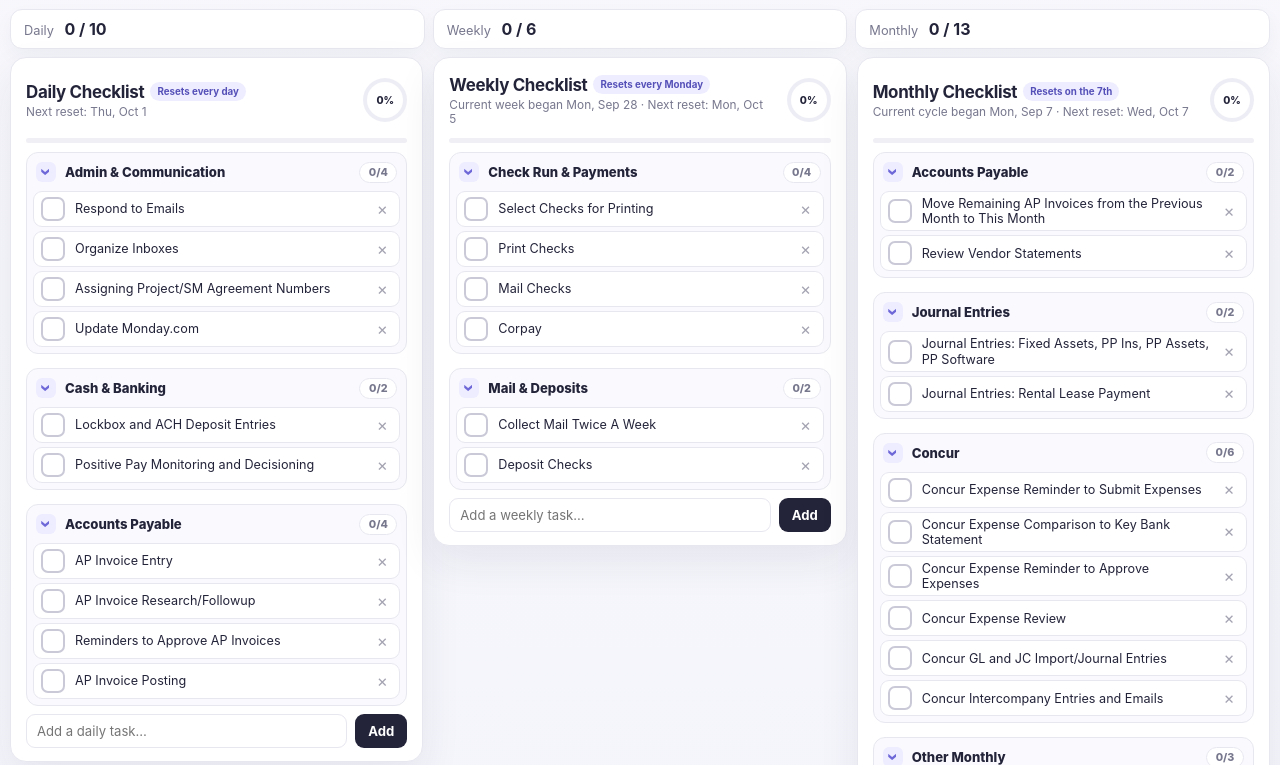
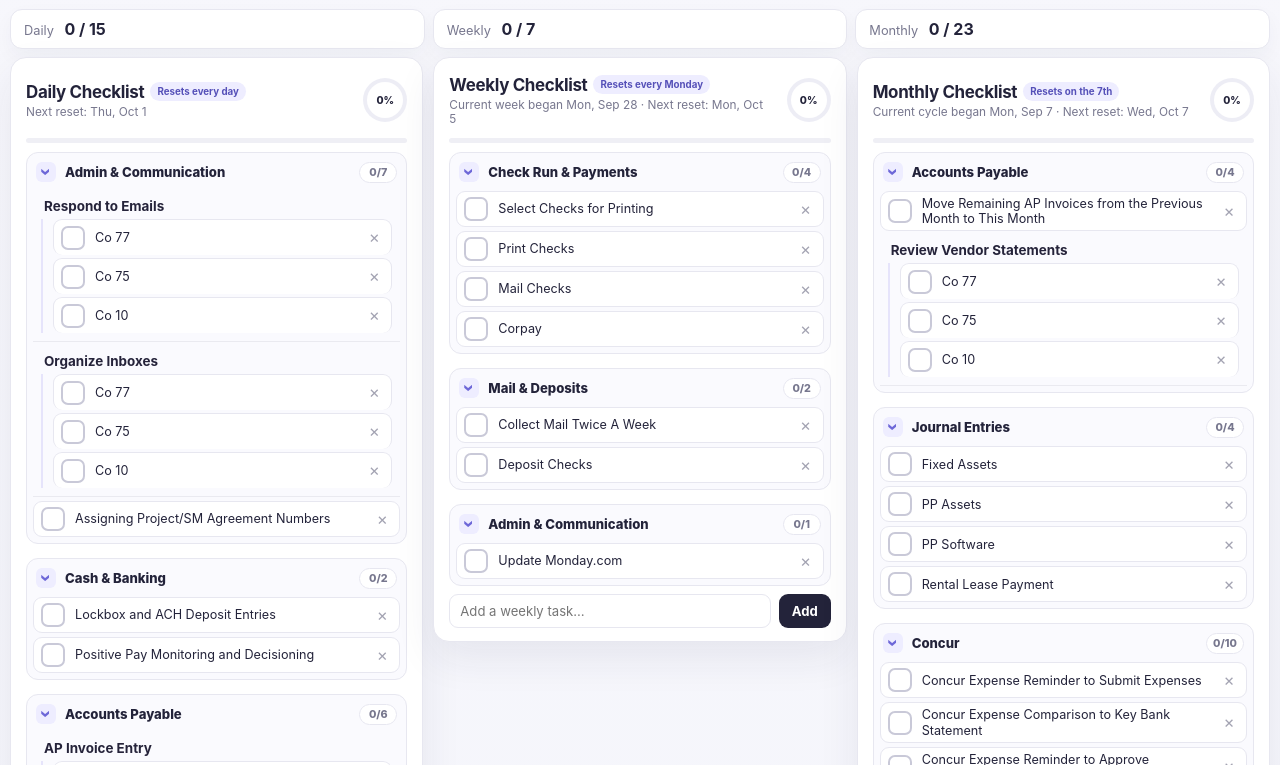
Before and after one commit to baileyj2813/Work-Checklists, a plain HTML site: page index.html in a window 1280 px wide. Shown: the part 102-867 px from the top of the page. Drawn offline with Linux system fonts and the light colour scheme.

Commit message:
Add files via upload

```diff
--- /dev/null
+++ b/app-v7.js
@@ -0,0 +1,108 @@
+const STORAGE_KEY = "workdayChecklist_v7";
+const LEGACY_STORAGE_KEYS = ["workdayChecklist_v6", "workdayChecklist_v5", "workdayChecklist_v4", "workdayChecklist_v3", "workdayChecklist_v2"];
+
+const DEFAULTS = {
+  daily: [
+    ["Admin & Communication", "Respond to Emails", "Co 77"],
+    ["Admin & Communication", "Respond to Emails", "Co 75"],
+    ["Admin & Communication", "Respond to Emails", "Co 10"],
+    ["Admin & Communication", "Organize Inboxes", "Co 77"],
+    ["Admin & Communication", "Organize Inboxes", "Co 75"],
+    ["Admin & Communication", "Organize Inboxes", "Co 10"],
+    ["Admin & Communication", null, "Assigning Project/SM Agreement Numbers"],
+    ["Cash & Banking", null, "Lockbox and ACH Deposit Entries"],
+    ["Cash & Banking", null, "Positive Pay Monitoring and Decisioning"],
+    ["Accounts Payable", "AP Invoice Entry", "Co 77"],
+    ["Accounts Payable", "AP Invoice Entry", "Co 75"],
+    ["Accounts Payable", "AP Invoice Entry", "Co 10"],
+    ["Accounts Payable", null, "AP Invoice Research/Followup"],
+    ["Accounts Payable", null, "Reminders to Approve AP Invoices"],
+    ["Accounts Payable", null, "AP Invoice Posting"]
+  ],
+  weekly: [
+    ["Check Run & Payments", null, "Select Checks for Printing"],
+    ["Check Run & Payments", null, "Print Checks"],
+    ["Check Run & Payments", null, "Mail Checks"],
+    ["Check Run & Payments", null, "Corpay"],
+    ["Mail & Deposits", null, "Collect Mail Twice A Week"],
+    ["Mail & Deposits", null, "Deposit Checks"],
+    ["Admin & Communication", null, "Update Monday.com"]
+  ],
+  monthly: [
+    ["Accounts Payable", null, "Move Remaining AP Invoices from the Previous Month to This Month"],
+    ["Accounts Payable", "Review Vendor Statements", "Co 77"],
+    ["Accounts Payable", "Review Vendor Statements", "Co 75"],
+    ["Accounts Payable", "Review Vendor Statements", "Co 10"],
+    ["Journal Entries", null, "Fixed Assets"],
+    ["Journal Entries", null, "PP Assets"],
+    ["Journal Entries", null, "PP Software"],
+    ["Journal Entries", null, "Rental Lease Payment"],
+    ["Concur", null, "Concur Expense Reminder to Submit Expenses"],
+    ["Concur", null, "Concur Expense Comparison to Key Bank Statement"],
+    ["Concur", null, "Concur Expense Reminder to Approve Expenses"],
+    ["Concur", "Concur Expense Review", "Co 77"],
+    ["Concur", "Concur Expense Review", "Co 75"],
+    ["Concur", "Concur Expense Review", "Co 10"],
+    ["Concur", "Concur GL and JC Import/Journal Entries", "Co 77"],
+    ["Concur", "Concur GL and JC Import/Journal Entries", "Co 75"],
+    ["Concur", "Concur GL and JC Import/Journal Entries", "Co 10"],
+    ["Concur", null, "Concur Intercompany Entries and Emails"],
+    ["Other Monthly", "Bambora", "Co 77"],
+    ["Other Monthly", "Bambora", "Co 75"],
+    ["Other Monthly", "Bambora", "Co 10"],
+    ["Other Monthly", null, "Enterprise FM Lease Payment"],
+    ["Other Monthly", null, "Nvoice Credit Entry"]
+  ]
+};
+
+function newId(){return (globalThis.crypto&&crypto.randomUUID)?crypto.randomUUID():`${Date.now()}-${Math.random()}`}
+function makeItems(section){return DEFAULTS[section].map(([group,parent,text])=>({id:newId(),group,parent,text,completed:false}))}
+function createDefaultState(){return{sections:{daily:{items:makeItems("daily"),cycleId:null},weekly:{items:makeItems("weekly"),cycleId:null},monthly:{items:makeItems("monthly"),cycleId:null}}}}
+function norm(v){return String(v||"").trim().toLowerCase().replace(/\s+/g," ")}
+function normalizeSection(section){return{items:Array.isArray(section?.items)?section.items.map(i=>({id:i.id||newId(),group:i.group||"Other",parent:i.parent||null,text:String(i.text||""),completed:Boolean(i.completed)})).filter(i=>i.text.trim()):[],cycleId:section?.cycleId||null}}
+function loadLegacy(){for(const key of LEGACY_STORAGE_KEYS){try{const x=JSON.parse(localStorage.getItem(key));if(x?.sections)return{sections:{daily:normalizeSection(x.sections.daily),weekly:normalizeSection(x.sections.weekly),monthly:normalizeSection(x.sections.monthly)}}}catch{}}return null}
+function loadState(){try{const x=JSON.parse(localStorage.getItem(STORAGE_KEY));if(x?.sections)return{sections:{daily:normalizeSection(x.sections.daily),weekly:normalizeSection(x.sections.weekly),monthly:normalizeSection(x.sections.monthly)}}}catch{}return loadLegacy()||createDefaultState()}
+let state=loadState();
+
+// V7 migration: enforce the requested workflow while preserving completion where possible.
+(function reconcileV7(){
+  const old={};
+  for(const sectionName of ["daily","weekly","monthly"]){for(const i of state.sections[sectionName].items){old[`${sectionName}|${norm(i.parent)}|${norm(i.text)}`]=i.completed;old[`${sectionName}||${norm(i.text)}`]??=i.completed}}
+  function completed(section,parent,text){
+    const exact=old[`${section}|${norm(parent)}|${norm(text)}`]; if(exact!==undefined)return exact;
+    // New company subtasks inherit the old parent task's completion state when migrating.
+    if(parent){const prior=old[`${section}||${norm(parent)}`]; if(prior!==undefined)return prior;}
+    // Monday.com moved from Daily to Weekly.
+    if(section==="weekly"&&norm(text)==="update monday.com") return old[`daily||update monday.com`]||old[`monthly||update monday.com`]||false;
+    return false;
+  }
+  for(const sectionName of ["daily","weekly","monthly"]){
+    const cycleId=state.sections[sectionName]?.cycleId||null;
+    state.sections[sectionName]={cycleId,items:DEFAULTS[sectionName].map(([group,parent,text])=>({id:newId(),group,parent,text,completed:completed(sectionName,parent,text)}))};
+  }
+  localStorage.setItem(STORAGE_KEY,JSON.stringify(state));
+})();
+
+const openGroups=new Set();
+function saveState(){localStorage.setItem(STORAGE_KEY,JSON.stringify(state))}
+function dateKey(d){return `${d.getFullYear()}-${String(d.getMonth()+1).padStart(2,"0")}-${String(d.getDate()).padStart(2,"0")}`}
+function getMonday(date){const d=new Date(date.getFullYear(),date.getMonth(),date.getDate());const day=d.getDay();d.setDate(d.getDate()+(day===0?-6:1-day));return d}
+function getMonthlyCycleStart(date){const d=new Date(date.getFullYear(),date.getMonth(),7);if(date.getDate()<7)d.setMonth(d.getMonth()-1);return d}
+function getCycleId(s,n=new Date()){if(s==="daily")return dateKey(n);if(s==="weekly")return dateKey(getMonday(n));return dateKey(getMonthlyCycleStart(n))}
+function resetIfNeeded(s){const sec=state.sections[s],id=getCycleId(s);if(sec.cycleId!==id){sec.items=sec.items.map(i=>({...i,completed:false}));sec.cycleId=id}}
+function runResetChecks(){["daily","weekly","monthly"].forEach(resetIfNeeded);saveState()}
+function nextDailyReset(n=new Date()){return new Date(n.getFullYear(),n.getMonth(),n.getDate()+1)}
+function nextMonday(n=new Date()){const d=new Date(n.getFullYear(),n.getMonth(),n.getDate()),day=d.getDay();let days=day===0?1:8-day;if(day===1)days=7;d.setDate(d.getDate()+days);return d}
+function nextMonthlyReset(n=new Date()){const d=new Date(n.getFullYear(),n.getMonth(),7);if(n.getDate()>=7)d.setMonth(d.getMonth()+1);return d}
+function fmtDate(d){return d.toLocaleDateString(undefined,{weekday:"short",month:"short",day:"numeric"})}
+function renderHeader(){const n=new Date();document.getElementById("todayLabel").textContent=n.toLocaleDateString(undefined,{weekday:"long"});document.getElementById("todayDate").textContent=n.toLocaleDateString(undefined,{month:"long",day:"numeric",year:"numeric"});document.getElementById("dailyResetText").textContent=`Next reset: ${fmtDate(nextDailyReset(n))}`;document.getElementById("weeklyResetText").textContent=`Current week began ${fmtDate(getMonday(n))} · Next reset: ${fmtDate(nextMonday(n))}`;document.getElementById("monthlyResetText").textContent=`Current cycle began ${fmtDate(getMonthlyCycleStart(n))} · Next reset: ${fmtDate(nextMonthlyReset(n))}`}
+function updateProgress(s){const items=state.sections[s].items,c=items.filter(i=>i.completed).length,t=items.length,p=t?Math.round(c/t*100):0;document.getElementById(`${s}Overview`).textContent=`${c} / ${t}`;document.getElementById(`${s}Progress`).style.width=`${p}%`;const ring=document.getElementById(`${s}Ring`);ring.style.background=`conic-gradient(var(--accent) ${p}%, #ededf5 ${p}%)`;ring.querySelector("span").textContent=`${p}%`}
+function updateGroupProgress(el,items){const c=items.filter(i=>i.completed).length,t=items.length;el.querySelector(".group-count").textContent=`${c}/${t}`;el.classList.toggle("group-complete",t>0&&c===t)}
+function createItemRow(section,item,groupEl,groupItems){const f=document.getElementById("itemTemplate").content.cloneNode(true),row=f.querySelector(".check-item"),btn=f.querySelector(".check-button"),txt=f.querySelector(".item-text"),del=f.querySelector(".delete-button");txt.textContent=item.text;row.classList.toggle("completed",item.completed);btn.setAttribute("aria-pressed",String(item.completed));btn.addEventListener("click",e=>{e.preventDefault();e.stopPropagation();item.completed=!item.completed;row.classList.toggle("completed",item.completed);btn.setAttribute("aria-pressed",String(item.completed));saveState();updateProgress(section);updateGroupProgress(groupEl,groupItems)});del.addEventListener("click",e=>{e.preventDefault();e.stopPropagation();state.sections[section].items=state.sections[section].items.filter(x=>x.id!==item.id);saveState();renderSection(section)});return f}
+function escapeHtml(v){return String(v).replaceAll("&","&amp;").replaceAll("<","&lt;").replaceAll(">","&gt;").replaceAll('"',"&quot;").replaceAll("'","&#039;")}
+function renderSection(section){const sec=state.sections[section],list=document.getElementById(`${section}List`);list.innerHTML="";const groups=new Map();sec.items.forEach(i=>{if(!groups.has(i.group))groups.set(i.group,[]);groups.get(i.group).push(i)});groups.forEach((items,name)=>{const key=`${section}:${name}`,details=document.createElement("details");details.className="task-group";if(!openGroups.has(`${key}:seen`)||openGroups.has(key))details.open=true;openGroups.add(`${key}:seen`);if(details.open)openGroups.add(key);const summary=document.createElement("summary");summary.innerHTML=`<span class="group-title">${escapeHtml(name)}</span><span class="group-count"></span>`;details.appendChild(summary);const body=document.createElement("div");body.className="group-items";
+    let idx=0; while(idx<items.length){const item=items[idx];if(item.parent){const parent=item.parent,block=document.createElement("div");block.className="parent-task-block";const title=document.createElement("div");title.className="parent-task-title";title.textContent=parent;block.appendChild(title);const subs=document.createElement("div");subs.className="subtask-list";while(idx<items.length&&items[idx].parent===parent){subs.appendChild(createItemRow(section,items[idx],details,items));idx++}block.appendChild(subs);body.appendChild(block)}else{body.appendChild(createItemRow(section,item,details,items));idx++}}
+    details.appendChild(body);details.addEventListener("toggle",()=>details.open?openGroups.add(key):openGroups.delete(key));updateGroupProgress(details,items);list.appendChild(details)});updateProgress(section)}
+function renderAll(){runResetChecks();renderHeader();["daily","weekly","monthly"].forEach(renderSection)}
+document.querySelectorAll(".add-form").forEach(form=>form.addEventListener("submit",e=>{e.preventDefault();const section=form.dataset.add,input=form.querySelector("input"),text=input.value.trim();if(!text)return;state.sections[section].items.push({id:newId(),group:"Other",parent:null,text,completed:false});input.value="";openGroups.add(`${section}:Other`);openGroups.add(`${section}:Other:seen`);saveState();renderSection(section)}));
+renderAll();setInterval(()=>{const before=JSON.stringify(state);runResetChecks();if(JSON.stringify(state)!==before)renderAll();else renderHeader()},60000);
--- a/index.html
+++ b/index.html
@@ -5,13 +5,13 @@
   <meta name="viewport" content="width=device-width, initial-scale=1.0" />
   <meta name="theme-color" content="#6d67d8" />
   <title>Workday Checklist</title>
-  <link rel="stylesheet" href="styles-v5.css?v=dashboard-v5" />
+  <link rel="stylesheet" href="styles-v7.css?v=dashboard-v7" />
 </head>
 <body>
   <main class="app-shell">
     <header class="hero">
       <div>
-        <p class="eyebrow">WORK ROUTINES · DASHBOARD V5</p>
+        <p class="eyebrow">WORK ROUTINES · DASHBOARD V7</p>
         <h1>Workday Checklist</h1>
         <p class="subtitle">Stay on top of the recurring work without having to remember what resets when.</p>
       </div>
@@ -111,6 +111,6 @@
     </div>
   </template>
 
-  <script src="app-v5.js?v=dashboard-v5"></script>
+  <script src="app-v7.js?v=dashboard-v7"></script>
 </body>
 </html>
--- /dev/null
+++ b/styles-v7.css
@@ -0,0 +1,533 @@
+:root {
+  --bg: #f4f5fb;
+  --card: #ffffff;
+  --ink: #23233a;
+  --muted: #77778e;
+  --accent: #6d67d8;
+  --accent-2: #8b85ef;
+  --accent-soft: #eeedff;
+  --border: #e7e7f0;
+  --danger: #a95465;
+  --shadow: 0 16px 40px rgba(38, 39, 73, 0.08);
+}
+
+* { box-sizing: border-box; }
+
+body {
+  margin: 0;
+  min-height: 100vh;
+  background: linear-gradient(180deg, #f7f7fc 0%, var(--bg) 100%);
+  color: var(--ink);
+  font-family: Inter, ui-sans-serif, system-ui, -apple-system, BlinkMacSystemFont, "Segoe UI", sans-serif;
+}
+
+button, input { font: inherit; }
+
+.app-shell {
+  width: min(920px, calc(100% - 28px));
+  margin: 0 auto;
+  padding: 34px 0 50px;
+}
+
+.hero {
+  display: flex;
+  justify-content: space-between;
+  gap: 24px;
+  align-items: end;
+  margin-bottom: 22px;
+}
+
+.eyebrow {
+  margin: 0 0 6px;
+  color: var(--accent);
+  font-weight: 800;
+  font-size: 0.76rem;
+  letter-spacing: 0.16em;
+}
+
+h1 { margin: 0; font-size: clamp(2rem, 5vw, 3.1rem); line-height: 1; letter-spacing: -0.045em; }
+.subtitle { max-width: 610px; margin: 12px 0 0; color: var(--muted); font-size: 1rem; line-height: 1.55; }
+
+.date-card {
+  flex: 0 0 auto;
+  min-width: 150px;
+  padding: 14px 16px;
+  border: 1px solid var(--border);
+  border-radius: 16px;
+  background: rgba(255,255,255,0.75);
+  text-align: right;
+}
+.date-card span { display: block; color: var(--muted); font-size: .78rem; text-transform: uppercase; letter-spacing: .1em; }
+.date-card strong { display: block; margin-top: 3px; font-size: 1rem; }
+
+.overview {
+  display: grid;
+  grid-template-columns: repeat(3, 1fr);
+  gap: 12px;
+  margin-bottom: 14px;
+}
+.overview-card {
+  padding: 16px 18px;
+  background: var(--card);
+  border: 1px solid var(--border);
+  border-radius: 16px;
+  box-shadow: 0 8px 20px rgba(38,39,73,.04);
+}
+.overview-card span { display: block; color: var(--muted); font-size: .8rem; }
+.overview-card strong { display: block; margin-top: 4px; font-size: 1.3rem; }
+
+.checklist-card {
+  background: var(--card);
+  border: 1px solid var(--border);
+  border-radius: 22px;
+  box-shadow: var(--shadow);
+  padding: 22px;
+  margin: 14px 0;
+}
+
+.section-heading { display: flex; justify-content: space-between; gap: 16px; align-items: center; }
+.title-row { display: flex; gap: 10px; flex-wrap: wrap; align-items: center; }
+h2 { margin: 0; font-size: 1.35rem; letter-spacing: -0.02em; }
+.reset-pill { padding: 6px 9px; border-radius: 999px; background: var(--accent-soft); color: #5550b8; font-size: .72rem; font-weight: 750; }
+.reset-detail { margin: 6px 0 0; color: var(--muted); font-size: .82rem; }
+
+.progress-ring {
+  width: 58px;
+  height: 58px;
+  border-radius: 50%;
+  display: grid;
+  place-items: center;
+  background: conic-gradient(var(--accent) 0%, #ededf5 0%);
+  position: relative;
+  flex: 0 0 auto;
+}
+.progress-ring::after { content: ""; position: absolute; inset: 5px; border-radius: inherit; background: white; }
+.progress-ring span { z-index: 1; font-size: .72rem; font-weight: 800; }
+
+.progress-track { height: 7px; margin: 17px 0 14px; background: #efeff5; border-radius: 999px; overflow: hidden; }
+.progress-fill { width: 0; height: 100%; background: linear-gradient(90deg, var(--accent), var(--accent-2)); border-radius: inherit; transition: width .22s ease; }
+
+.item-list { display: grid; gap: 9px; }
+.empty-state { padding: 20px 4px 9px; color: var(--muted); text-align: center; font-size: .9rem; }
+
+.check-item {
+  display: grid;
+  grid-template-columns: 34px 1fr 30px;
+  gap: 10px;
+  align-items: center;
+  min-height: 50px;
+  padding: 8px 8px 8px 10px;
+  border: 1px solid var(--border);
+  border-radius: 14px;
+  background: #fcfcfe;
+  transition: .18s ease;
+}
+.check-item.completed { background: var(--accent-soft); border-color: #d8d5fb; }
+.check-item.completed .item-text { color: #5a5780; text-decoration: line-through; text-decoration-thickness: 1.5px; }
+
+.check-button {
+  width: 30px;
+  height: 30px;
+  border-radius: 9px;
+  border: 2px solid #c9c9d8;
+  background: white;
+  color: white;
+  cursor: pointer;
+  display: grid;
+  place-items: center;
+  transition: .18s ease;
+}
+.checkmark { opacity: 0; transform: scale(.8); transition: .15s ease; font-weight: 900; }
+.completed .check-button { border-color: var(--accent); background: var(--accent); }
+.completed .checkmark { opacity: 1; transform: scale(1); }
+.item-text { line-height: 1.35; overflow-wrap: anywhere; }
+
+.delete-button {
+  border: 0;
+  background: transparent;
+  color: #a3a3b2;
+  border-radius: 9px;
+  cursor: pointer;
+  font-size: 1.25rem;
+  line-height: 1;
+  height: 30px;
+}
+.delete-button:hover { color: var(--danger); background: #fff1f3; }
+
+.add-form { display: grid; grid-template-columns: 1fr auto; gap: 8px; margin-top: 14px; }
+.add-form input {
+  width: 100%;
+  border: 1px solid var(--border);
+  border-radius: 12px;
+  padding: 12px 13px;
+  outline: none;
+  background: white;
+  color: var(--ink);
+}
+.add-form input:focus { border-color: #aaa6f0; box-shadow: 0 0 0 3px var(--accent-soft); }
+.add-form button {
+  border: 0;
+  border-radius: 12px;
+  padding: 0 17px;
+  background: var(--ink);
+  color: white;
+  font-weight: 750;
+  cursor: pointer;
+}
+.add-form button:hover { opacity: .9; }
+
+footer { padding: 14px; text-align: center; color: var(--muted); font-size: .78rem; }
+
+@media (max-width: 650px) {
+  .app-shell { width: min(100% - 18px, 920px); padding-top: 22px; }
+  .hero { align-items: start; }
+  .date-card { display: none; }
+  .overview { gap: 7px; }
+  .overview-card { padding: 13px 12px; }
+  .checklist-card { padding: 17px 14px; border-radius: 18px; }
+  .section-heading { align-items: start; }
+  .progress-ring { width: 52px; height: 52px; }
+}
+
+/* Grouped checklist dropdowns */
+.task-group {
+  border: 1px solid var(--border);
+  border-radius: 16px;
+  background: #fafafe;
+  overflow: hidden;
+}
+
+.task-group + .task-group { margin-top: 10px; }
+
+.task-group summary {
+  list-style: none;
+  display: flex;
+  align-items: center;
+  justify-content: space-between;
+  gap: 12px;
+  cursor: pointer;
+  padding: 14px 15px;
+  font-weight: 800;
+  user-select: none;
+}
+
+.task-group summary::-webkit-details-marker { display: none; }
+
+.task-group summary::before {
+  content: "›";
+  display: inline-grid;
+  place-items: center;
+  width: 24px;
+  height: 24px;
+  margin-right: 2px;
+  border-radius: 8px;
+  background: var(--accent-soft);
+  color: var(--accent);
+  font-size: 1.25rem;
+  line-height: 1;
+  transition: transform .18s ease;
+}
+
+.task-group[open] summary::before { transform: rotate(90deg); }
+
+.group-title { flex: 1; }
+
+.group-count {
+  min-width: 44px;
+  padding: 5px 8px;
+  border-radius: 999px;
+  background: white;
+  border: 1px solid var(--border);
+  color: var(--muted);
+  font-size: .75rem;
+  text-align: center;
+}
+
+.task-group.group-complete summary { background: var(--accent-soft); }
+.task-group.group-complete .group-count { color: #5550b8; border-color: #d8d5fb; }
+
+.group-items {
+  display: grid;
+  gap: 8px;
+  padding: 0 10px 10px;
+}
+
+.group-items .check-item { background: white; }
+.group-items .check-item.completed { background: var(--accent-soft); }
+
+@media (max-width: 650px) {
+  .task-group summary { padding: 13px 12px; }
+  .group-items { padding: 0 8px 8px; }
+}
+
+/* Compact desktop layout: show more work with less scrolling */
+@media (min-width: 800px) {
+  .app-shell {
+    width: min(1180px, calc(100% - 32px));
+    padding: 18px 0 28px;
+  }
+
+  .hero {
+    align-items: center;
+    margin-bottom: 12px;
+  }
+
+  .eyebrow { margin-bottom: 3px; }
+
+  h1 {
+    font-size: clamp(1.8rem, 3vw, 2.35rem);
+  }
+
+  .subtitle {
+    margin-top: 6px;
+    line-height: 1.35;
+    font-size: .9rem;
+  }
+
+  .date-card {
+    padding: 9px 12px;
+    border-radius: 12px;
+  }
+
+  .overview {
+    gap: 8px;
+    margin-bottom: 8px;
+  }
+
+  .overview-card {
+    padding: 9px 13px;
+    border-radius: 12px;
+  }
+
+  .overview-card strong {
+    display: inline;
+    margin-left: 6px;
+    font-size: 1rem;
+  }
+
+  .overview-card span {
+    display: inline;
+  }
+
+  .checklist-card {
+    padding: 13px 15px;
+    margin: 8px 0;
+    border-radius: 16px;
+  }
+
+  h2 { font-size: 1.12rem; }
+
+  .reset-pill {
+    padding: 4px 7px;
+    font-size: .66rem;
+  }
+
+  .reset-detail {
+    margin-top: 3px;
+    font-size: .74rem;
+  }
+
+  .progress-ring {
+    width: 44px;
+    height: 44px;
+  }
+
+  .progress-ring::after { inset: 4px; }
+  .progress-ring span { font-size: .64rem; }
+
+  .progress-track {
+    height: 5px;
+    margin: 9px 0 9px;
+  }
+
+  .item-list {
+    display: grid;
+    grid-template-columns: repeat(2, minmax(0, 1fr));
+    gap: 7px;
+    align-items: start;
+  }
+
+  .task-group + .task-group { margin-top: 0; }
+
+  .task-group {
+    border-radius: 12px;
+  }
+
+  .task-group summary {
+    min-height: 38px;
+    padding: 7px 9px;
+    gap: 7px;
+    font-size: .86rem;
+  }
+
+  .task-group summary::before {
+    width: 20px;
+    height: 20px;
+    border-radius: 6px;
+    font-size: 1.05rem;
+  }
+
+  .group-count {
+    min-width: 38px;
+    padding: 3px 6px;
+    font-size: .67rem;
+  }
+
+  .group-items {
+    gap: 4px;
+    padding: 0 6px 6px;
+  }
+
+  .check-item {
+    grid-template-columns: 27px 1fr 24px;
+    min-height: 36px;
+    gap: 7px;
+    padding: 4px 5px 4px 7px;
+    border-radius: 9px;
+  }
+
+  .check-button {
+    width: 24px;
+    height: 24px;
+    border-radius: 7px;
+  }
+
+  .item-text {
+    font-size: .82rem;
+    line-height: 1.2;
+  }
+
+  .delete-button {
+    height: 24px;
+    font-size: 1.05rem;
+  }
+
+  .add-form {
+    margin-top: 8px;
+  }
+
+  .add-form input {
+    padding: 8px 10px;
+    border-radius: 9px;
+    font-size: .82rem;
+  }
+
+  .add-form button {
+    padding: 0 13px;
+    border-radius: 9px;
+    font-size: .82rem;
+  }
+
+  footer {
+    padding: 6px;
+  }
+}
+
+
+/* Three-column dashboard layout */
+.checklist-dashboard {
+  display: grid;
+  grid-template-columns: 1fr;
+  gap: 12px;
+  align-items: start;
+}
+
+@media (min-width: 1050px) {
+  .app-shell {
+    width: min(1560px, calc(100% - 28px));
+  }
+
+  .checklist-dashboard {
+    grid-template-columns: repeat(3, minmax(0, 1fr));
+    gap: 12px;
+  }
+
+  .checklist-dashboard .checklist-card {
+    margin: 0;
+    min-width: 0;
+    height: auto;
+  }
+
+  .checklist-dashboard .item-list {
+    grid-template-columns: 1fr;
+  }
+
+  .checklist-dashboard .task-group + .task-group {
+    margin-top: 7px;
+  }
+
+  .checklist-dashboard .section-heading {
+    min-height: 58px;
+  }
+
+  .checklist-dashboard .title-row {
+    gap: 6px;
+  }
+
+  .checklist-dashboard h2 {
+    font-size: 1.06rem;
+  }
+
+  .checklist-dashboard .reset-pill {
+    font-size: .61rem;
+  }
+
+  .checklist-dashboard .item-text {
+    font-size: .79rem;
+  }
+
+  .checklist-dashboard .task-group summary {
+    font-size: .82rem;
+  }
+}
+
+@media (min-width: 700px) and (max-width: 1049px) {
+  .checklist-dashboard {
+    grid-template-columns: repeat(2, minmax(0, 1fr));
+  }
+
+  #monthlySection {
+    grid-column: 1 / -1;
+  }
+}
+
+/* Dashboard V2: force three checklist columns on normal desktop widths */
+@media (min-width: 850px) {
+  .app-shell { width: min(1700px, calc(100% - 20px)); }
+  .checklist-dashboard {
+    display: grid !important;
+    grid-template-columns: repeat(3, minmax(0, 1fr)) !important;
+    gap: 10px !important;
+    align-items: start;
+  }
+  .checklist-dashboard .checklist-card { margin: 0 !important; min-width: 0; }
+  #monthlySection { grid-column: auto !important; }
+  .checklist-dashboard .item-list { grid-template-columns: 1fr !important; }
+}
+@media (min-width: 650px) and (max-width: 849px) {
+  .checklist-dashboard { grid-template-columns: repeat(2, minmax(0,1fr)); }
+  #monthlySection { grid-column: 1 / -1; }
+}
+
+/* V7 nested checklist items */
+.parent-task-block {
+  padding: 7px 8px 8px;
+  border-bottom: 1px solid rgba(30, 30, 60, 0.07);
+}
+.parent-task-title {
+  font-weight: 700;
+  font-size: 0.84rem;
+  margin: 0 0 5px 3px;
+  color: var(--text, #25233a);
+}
+.subtask-list {
+  display: grid;
+  gap: 3px;
+  padding-left: 10px;
+  border-left: 2px solid rgba(108, 92, 231, 0.14);
+}
+.parent-task-block .check-item {
+  border-bottom: 0;
+  padding-top: 4px;
+  padding-bottom: 4px;
+}
```
Also changed, not shown: 1 other file.
